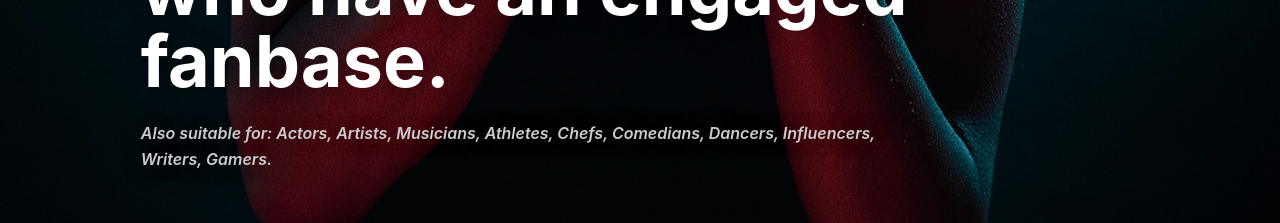
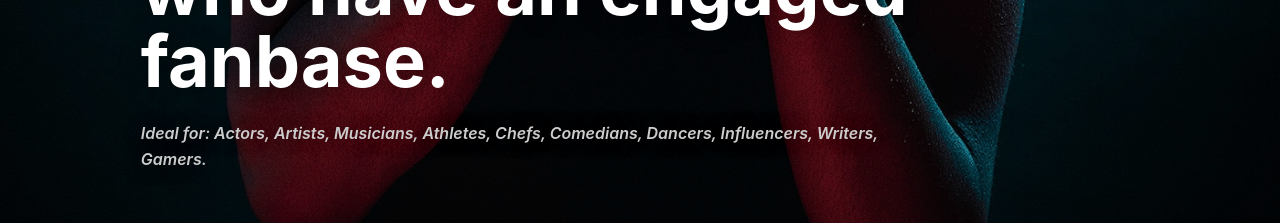
Before and after one commit to offbackstage/front, a plain HTML site: page index.html in a window 1280 px wide. Shown: the part 1500-1723 px from the top of the page. Drawn offline with Linux system fonts and the light colour scheme.

Commit message:
copy changes

```diff
--- a/index.html
+++ b/index.html
@@ -28,7 +28,7 @@
 
     <div class="margin-top--1sp">
       <h2 class="separator  h1"><span class="sc">OFFBACKSTAGE</span> is for <u>Creators</u> &amp; <u>Professionals</u> who have an engaged fanbase.</h2>
-      <p class="italic  colour--grey">Also suitable for: Actors, Artists, Musicians, Athletes, Chefs, Comedians, Dancers, Influencers, Writers, Gamers.</p>
+      <p class="italic  colour--grey">Ideal for: Actors, Artists, Musicians, Athletes, Chefs, Comedians, Dancers, Influencers, Writers, Gamers.</p>
     </div>
 
     <div class="margin-top--2sp">
```
